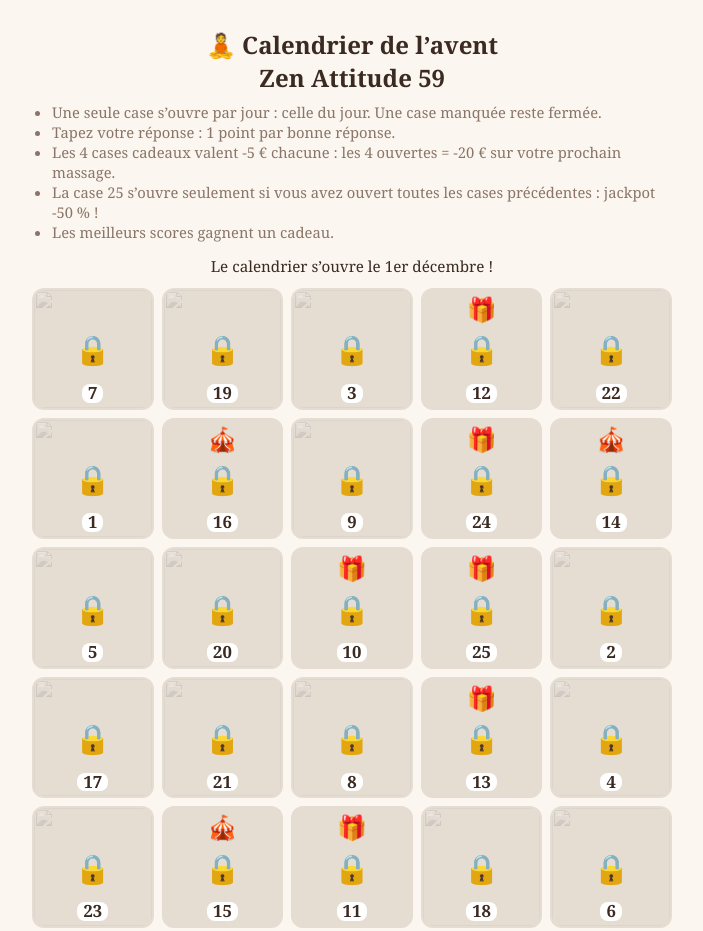
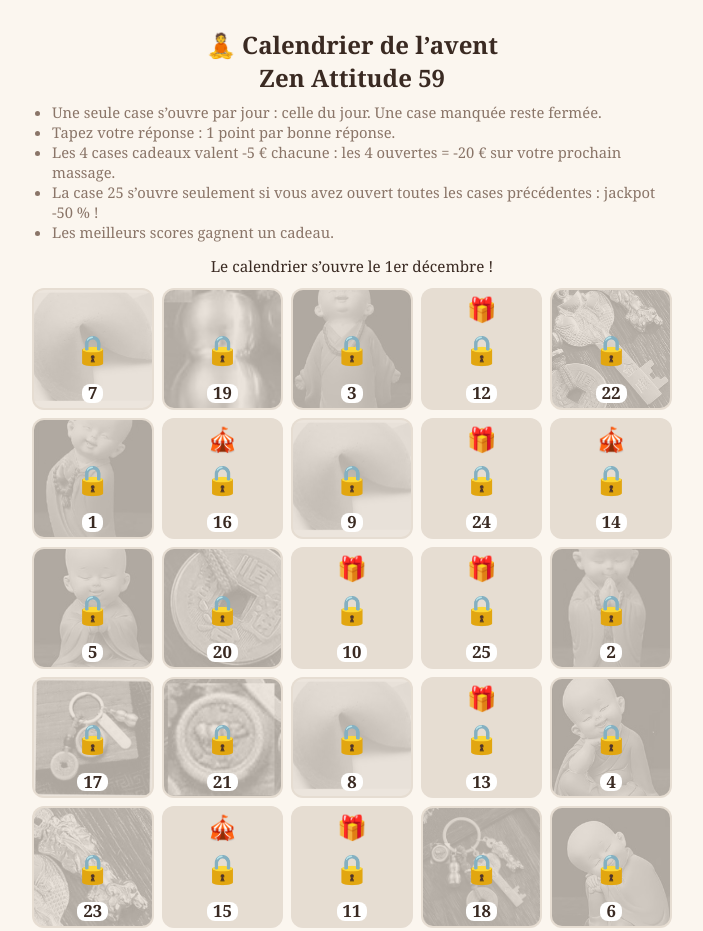
Before and after one commit to amlo731/noel-suh-2026, a plain HTML site: page index.html in a window 1280 px wide. Shown: the top 931 px of the page, without its empty margins (288-991 px from the left). Drawn offline with Linux system fonts and the light colour scheme.

Commit message:
Add files via upload

```diff
--- a/index.html
+++ b/index.html
@@ -62,7 +62,7 @@ var START="2026-12-01";                  // date de la case 1
 var MAIL="REMPLACER@zenattitude59.com";  // adresse qui reçoit les récapitulatifs
 var DEMO_CODE="zen-test";                // test : ouvrir la page avec ?demo=zen-test
 var ORDER=[7,19,3,12,22,1,16,9,24,14,5,20,10,25,2,17,21,8,13,4,23,15,11,18,6];
-var PIC={"1": "images/1.jpg", "2": "images/2.jpg", "3": "images/3.jpg", "4": "images/4.jpg", "5": "images/5.jpg", "6": "images/6.jpg", "7": "images/7.jpg", "8": "images/8.jpg", "9": "images/9.jpg", "17": "images/17.jpg", "18": "images/18.jpg", "19": "images/19.jpg", "20": "images/20.jpg", "21": "images/21.jpg", "22": "images/22.jpg", "23": "images/23.jpg"};
+var PIC={"1": "photo-1.jpg", "2": "photo-2.jpg", "3": "photo-3.jpg", "4": "photo-4.jpg", "5": "photo-5.jpg", "6": "photo-6.jpg", "7": "photo-7.jpg", "8": "photo-8.jpg", "9": "photo-9.jpg", "17": "photo-17.jpg", "18": "photo-18.jpg", "19": "photo-19.jpg", "20": "photo-20.jpg", "21": "photo-21.jpg", "22": "photo-22.jpg", "23": "photo-23.jpg"};
 var MQ="Lorsqu’on voit sa posture, à quoi pensez-vous ?";
 var MA={1:"Il remercie la vie",2:"Je prie pour obtenir quelque chose",3:"Libère-moi de mes chaînes",4:"Avant tout, réfléchis à tes pensées et à tes actes avant d’agir",5:"Apprends-moi ce que je dois faire",6:"Soutiens-moi dans mes difficultés, je me repose sur tes actes"};
 var MK={1:["merci","remerci","gratitude"],2:["prie","priere","aide","demande"],3:["libe","chaine"],4:["reflechi","reflexion","pens"],5:["appren","enseign"],6:["soutien","repos","difficult","epaule"]};
```
Also changed, not shown: photo-1.jpg (added), photo-17.jpg (added), photo-18.jpg (added), photo-19.jpg (added), photo-2.jpg (added), photo-20.jpg (added), photo-21.jpg (added), photo-22.jpg (added), photo-23.jpg (added), photo-3.jpg (added), photo-4.jpg (added), photo-5.jpg (added), photo-6.jpg (added), photo-7.jpg (added), 2 more files.
